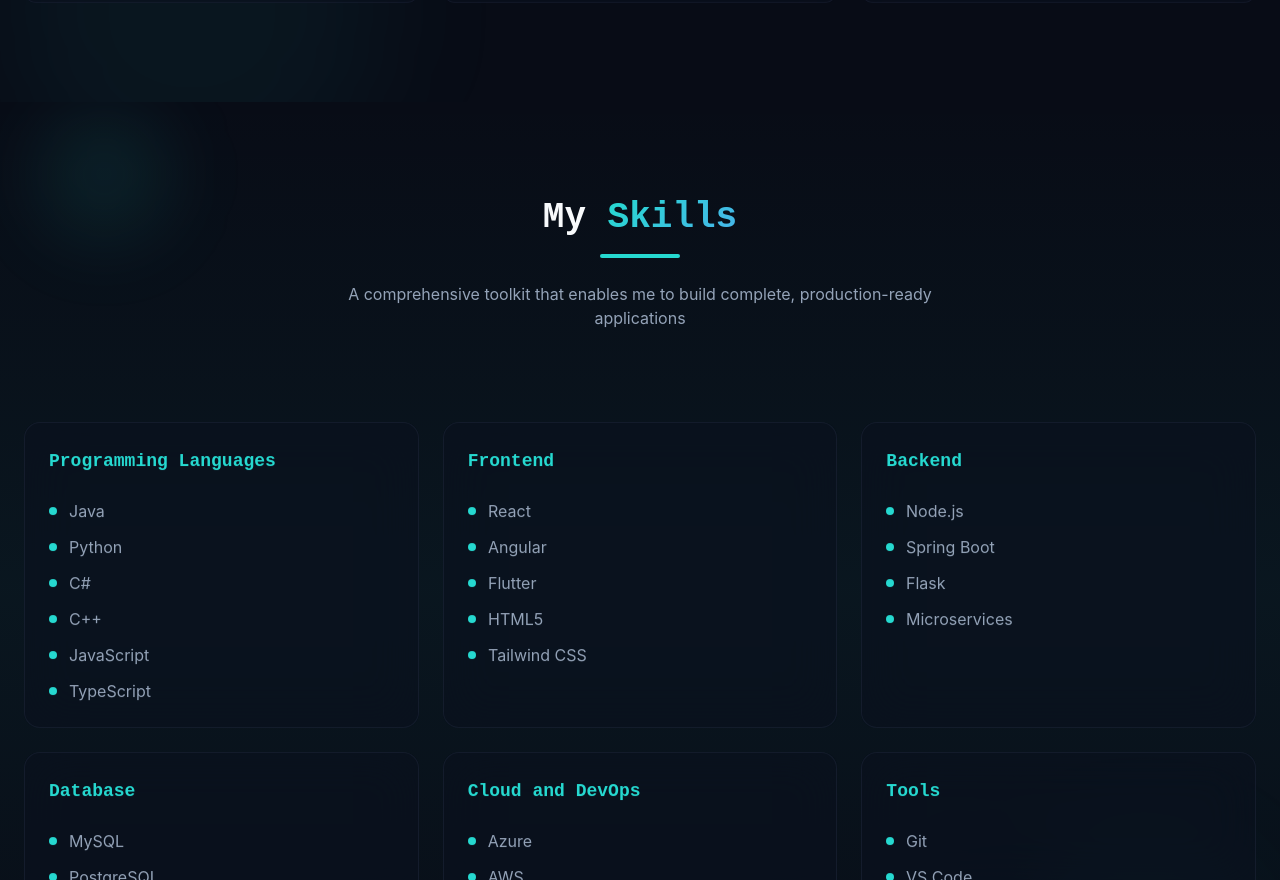
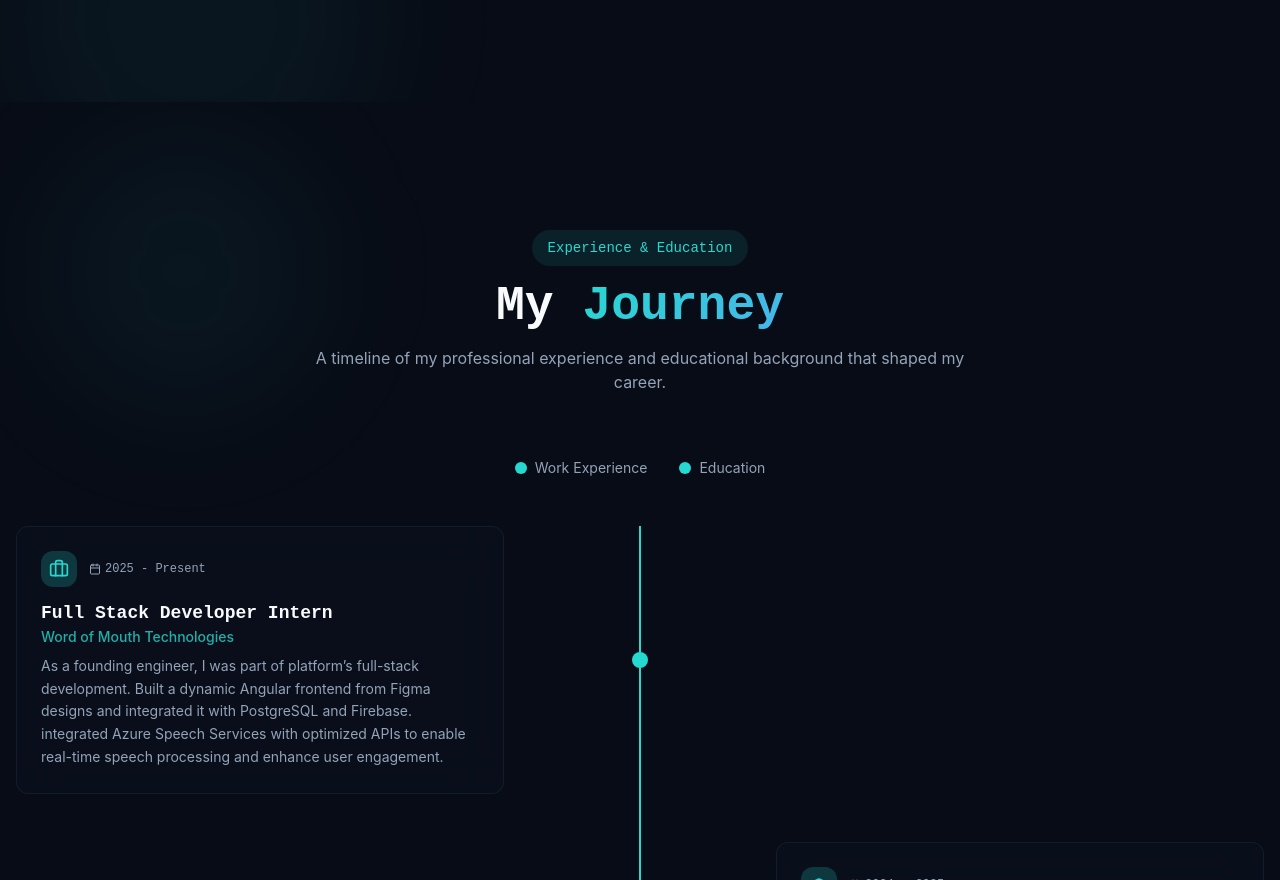
Before and after one commit to snehabejugam/My_Portfolio, a React (Vite) app: page / in a window 1280 px wide. Shown: the part 1920-2800 px from the top of the page. Built offline with nearby package versions, Linux system fonts and the light colour scheme; the HTML template or start-up script is replaced by a standard one.

Commit message:
Work experience and theme added

```diff
--- a/src/components/Hero.tsx
+++ b/src/components/Hero.tsx
@@ -152,7 +152,7 @@ const Hero = () => {
             className="flex flex-col sm:flex-row items-center justify-center gap-4 mb-12"
           >
             <motion.div whileHover={{ scale: 1.05 }} whileTap={{ scale: 0.95 }}>
-               <a href="#projects">
+               <a href="#timeline">
               <Button size="lg" className="group">
                 View My Work
                 <ArrowDown className="ml-2 h-4 w-4 group-hover:translate-y-1 transition-transform" />
--- a/src/components/Navbar.tsx
+++ b/src/components/Navbar.tsx
@@ -2,12 +2,13 @@ import { motion } from "framer-motion";
 import { Menu, X } from "lucide-react";
 import { useState } from "react";
 import { Button } from "../components/ui/button"
+import ThemeToggle from "../components/ThemeToggle";
 
 const navLinks = [
   { label: "About", href: "#about" },
-  { label: "Work Experience", href: "#contact" },
+  { label: "Work Experience", href: "#timeline" },
+  { label: "Projects", href: "#projects" },
   { label: "Skills", href: "#skills" },
-  { label: "Projects", href: "#projects" },
   { label: "Contact", href: "#contact" }
 ];
 
@@ -25,7 +26,7 @@ const Navbar = () => {
         <div className="flex items-center justify-between h-16">
           <a href="#" className="font-mono text-xl font-bold">
             <span className="text-primary">{"<"}</span>
-            SBejugam
+            SBejuagm
             <span className="text-primary">{" />"}</span>
           </a>
 
@@ -40,6 +41,7 @@ const Navbar = () => {
                 {link.label}
               </a>
             ))}
+            <ThemeToggle />
             {/* <Button size="sm">Hire Me</Button> */}
           </div>
 
--- /dev/null
+++ b/src/components/ThemeToggle.tsx
@@ -0,0 +1,54 @@
+import { Moon, Sun } from "lucide-react";
+import { useEffect, useState } from "react";
+import { motion } from "framer-motion";
+
+const ThemeToggle = () => {
+  const [isDark, setIsDark] = useState(true);
+
+  useEffect(() => {
+    const stored = localStorage.getItem("theme");
+    if (stored === "light") {
+      setIsDark(false);
+      document.documentElement.classList.remove("dark");
+    } else {
+      setIsDark(true);
+      document.documentElement.classList.add("dark");
+    }
+  }, []);
+
+  const toggleTheme = () => {
+    if (isDark) {
+      document.documentElement.classList.remove("dark");
+      localStorage.setItem("theme", "light");
+      setIsDark(false);
+    } else {
+      document.documentElement.classList.add("dark");
+      localStorage.setItem("theme", "dark");
+      setIsDark(true);
+    }
+  };
+
+  return (
+    <motion.button
+      whileHover={{ scale: 1.1 }}
+      whileTap={{ scale: 0.95 }}
+      onClick={toggleTheme}
+      className="relative p-2 rounded-full bg-secondary hover:bg-secondary/80 transition-colors"
+      aria-label="Toggle theme"
+    >
+      <motion.div
+        initial={false}
+        animate={{ rotate: isDark ? 0 : 180 }}
+        transition={{ duration: 0.3 }}
+      >
+        {isDark ? (
+          <Moon className="h-5 w-5 text-primary" />
+        ) : (
+          <Sun className="h-5 w-5 text-primary" />
+        )}
+      </motion.div>
+    </motion.button>
+  );
+};
+
+export default ThemeToggle;
--- a/src/components/Workexperience.tsx
+++ b/src/components/Workexperience.tsx
@@ -0,0 +1,199 @@
+import { motion, useScroll, useTransform } from "framer-motion";
+import { useRef } from "react";
+import { Briefcase, GraduationCap, Calendar } from "lucide-react";
+
+interface TimelineItem {
+  id: number;
+  title: string;
+  organization: string;
+  period: string;
+  description: string;
+  type: "work" | "education";
+}
+
+const timelineData: TimelineItem[] = [
+  {
+    id: 1,
+    title: "Full Stack Developer Intern",
+    organization: "Word of Mouth Technologies",
+    period: "2025 - Present",
+    description: "As a founding engineer, I was part of platform’s full-stack development. Built a dynamic Angular frontend from Figma designs and integrated it with PostgreSQL and Firebase. integrated Azure Speech Services with optimized APIs to enable real-time speech processing and enhance user engagement.",
+    type: "work",
+  },
+  {
+    id: 2,
+    title: "Master's in Computer Science",
+    organization: "Syracuse University",
+    period: "2024 - 2025",
+    description: "Specialized in Software Engineering and Machine Learning. Graduated with honors. Thesis focused on Computer Vision and TransGAN architecture.",
+    type: "education",
+  },
+  {
+    id: 3,
+    title: "Associate Software Engineer",
+    organization: "UnitedHealth Group",
+    period: "2022 - 2023",
+    description: "Part of team in building a standardized deployment framework to automate application releases across data and backend systems. Migrated the core UI from .NET to React. Worked closely with data teams to enhance backend APIs, frontend integrations, and automate data workflows using Airflow.",
+    type: "work",
+  },
+  {
+    id: 4,
+    title: "Bachelor's in Computer Science",
+    organization: "Keshav Memorial Institute of Technology",
+    period: "2018 - 2022",
+    description: "Core curriculum in algorithms, data structures, and software development, with a strong foundation in object-oriented programming, databases, and problem-solving techniques.",
+    type: "education",
+  },
+];
+
+const TimelineCard = ({ item, index }: { item: TimelineItem; index: number }) => {
+  const isLeft = index % 2 === 0;
+
+  return (
+    <motion.div
+      initial={{ opacity: 0, x: isLeft ? -50 : 50 }}
+      whileInView={{ opacity: 1, x: 0 }}
+      viewport={{ once: true, margin: "-100px" }}
+      transition={{ duration: 0.6, delay: index * 0.1 }}
+      className={`flex items-center w-full ${isLeft ? "md:flex-row" : "md:flex-row-reverse"} flex-row`}
+    >
+      {/* Content Card */}
+      <div className={`w-full md:w-5/12 ${isLeft ? "md:pr-8" : "md:pl-8"}`}>
+        <motion.div
+          whileHover={{ scale: 1.02, y: -5 }}
+          transition={{ type: "spring", stiffness: 300 }}
+          className="glass p-6 rounded-xl border border-border/50 hover:border-primary/50 transition-all duration-300 group"
+        >
+          <div className="flex items-center gap-3 mb-3">
+            <div className={`p-2 rounded-lg ${item.type === "work" ? "bg-primary/20" : "bg-accent/20"}`}>
+              {item.type === "work" ? (
+                <Briefcase className="w-5 h-5 text-primary" />
+              ) : (
+                <GraduationCap className="w-5 h-5 text-accent" />
+              )}
+            </div>
+            <span className="text-xs font-mono text-muted-foreground flex items-center gap-1">
+              <Calendar className="w-3 h-3" />
+              {item.period}
+            </span>
+          </div>
+
+          <h3 className="text-lg font-semibold text-foreground group-hover:text-primary transition-colors">
+            {item.title}
+          </h3>
+          <p className="text-primary/80 font-medium text-sm mb-2">{item.organization}</p>
+          <p className="text-muted-foreground text-sm leading-relaxed">{item.description}</p>
+        </motion.div>
+      </div>
+
+      {/* Timeline Node - Hidden on mobile, visible on md+ */}
+      <div className="hidden md:flex w-2/12 justify-center">
+        <motion.div
+          initial={{ scale: 0 }}
+          whileInView={{ scale: 1 }}
+          viewport={{ once: true }}
+          transition={{ duration: 0.4, delay: index * 0.1 + 0.2 }}
+          className="relative"
+        >
+          <div className={`w-4 h-4 rounded-full ${item.type === "work" ? "bg-primary" : "bg-accent"} z-10 relative`}>
+            <motion.div
+              animate={{ scale: [1, 1.5, 1], opacity: [0.5, 0, 0.5] }}
+              transition={{ duration: 2, repeat: Infinity }}
+              className={`absolute inset-0 rounded-full ${item.type === "work" ? "bg-primary" : "bg-accent"}`}
+            />
+          </div>
+        </motion.div>
+      </div>
+
+      {/* Empty space for alignment on desktop */}
+      <div className="hidden md:block w-5/12" />
+    </motion.div>
+  );
+};
+
+const Timeline = () => {
+  const ref = useRef<HTMLElement>(null);
+  const { scrollYProgress } = useScroll({
+    target: ref,
+    offset: ["start end", "end start"],
+  });
+
+  const lineHeight = useTransform(scrollYProgress, [0, 1], ["0%", "100%"]);
+
+  return (
+    <section ref={ref} id="timeline" className="py-20 md:py-32 relative overflow-hidden">
+      {/* Background Elements */}
+      <motion.div
+        style={{ y: useTransform(scrollYProgress, [0, 1], [0, -100]) }}
+        className="absolute top-20 left-10 w-72 h-72 bg-primary/5 rounded-full blur-3xl"
+      />
+      <motion.div
+        style={{ y: useTransform(scrollYProgress, [0, 1], [0, 100]) }}
+        className="absolute bottom-20 right-10 w-96 h-96 bg-accent/5 rounded-full blur-3xl"
+      />
+
+      <div className="container mx-auto px-4 relative z-10">
+        {/* Section Header */}
+        <motion.div
+          initial={{ opacity: 0, y: 30 }}
+          whileInView={{ opacity: 1, y: 0 }}
+          viewport={{ once: true }}
+          transition={{ duration: 0.6 }}
+          className="text-center mb-16"
+        >
+          <motion.span
+            initial={{ opacity: 0, scale: 0.8 }}
+            whileInView={{ opacity: 1, scale: 1 }}
+            viewport={{ once: true }}
+            className="inline-block px-4 py-2 rounded-full bg-primary/10 text-primary text-sm font-mono mb-4"
+          >
+            Experience & Education
+          </motion.span>
+          <h2 className="text-3xl md:text-4xl lg:text-5xl font-bold text-foreground mb-4">
+            My <span className="text-gradient">Journey</span>
+          </h2>
+          <p className="text-muted-foreground max-w-2xl mx-auto">
+            A timeline of my professional experience and educational background that shaped my career.
+          </p>
+        </motion.div>
+
+        {/* Legend */}
+        <motion.div
+          initial={{ opacity: 0, y: 20 }}
+          whileInView={{ opacity: 1, y: 0 }}
+          viewport={{ once: true }}
+          className="flex justify-center gap-8 mb-12"
+        >
+          <div className="flex items-center gap-2">
+            <div className="w-3 h-3 rounded-full bg-primary" />
+            <span className="text-sm text-muted-foreground">Work Experience</span>
+          </div>
+          <div className="flex items-center gap-2">
+            <div className="w-3 h-3 rounded-full bg-accent" />
+            <span className="text-sm text-muted-foreground">Education</span>
+          </div>
+        </motion.div>
+
+        {/* Timeline Container */}
+        <div className="relative">
+          {/* Vertical Line - Hidden on mobile */}
+          <div className="hidden md:block absolute left-1/2 transform -translate-x-1/2 w-0.5 h-full bg-border/30">
+            <motion.div
+              style={{ height: lineHeight }}
+              className="w-full bg-gradient-to-b from-primary via-accent to-primary"
+            />
+          </div>
+
+          {/* Timeline Items */}
+          <div className="space-y-8 md:space-y-12">
+            {timelineData.map((item, index) => (
+              <TimelineCard key={item.id} item={item} index={index} />
+            ))}
+          </div>
+        </div>
+      </div>
+    </section>
+  );
+};
+
+export default Timeline;
--- a/src/index.css
+++ b/src/index.css
@@ -6,53 +6,55 @@
 
 @layer base {
   :root {
-    --background: 222 47% 6%;
-    --foreground: 210 40% 98%;
+    /* Light mode - Rustic Charm */
+    --background: 30 25% 96%;
+    --foreground: 25 30% 15%;
 
-    --card: 222 47% 8%;
-    --card-foreground: 210 40% 98%;
+    --card: 35 30% 92%;
+    --card-foreground: 25 30% 15%;
 
-    --popover: 222 47% 8%;
-    --popover-foreground: 210 40% 98%;
+    --popover: 35 30% 92%;
+    --popover-foreground: 25 30% 15%;
 
-    --primary: 177 70% 50%;
-    --primary-foreground: 222 47% 6%;
+    --primary: 16 65% 45%;
+    --primary-foreground: 35 30% 96%;
 
-    --secondary: 222 30% 14%;
-    --secondary-foreground: 210 40% 98%;
+    --secondary: 35 25% 85%;
+    --secondary-foreground: 25 30% 20%;
 
-    --muted: 222 30% 14%;
-    --muted-foreground: 215 20% 65%;
+    --muted: 35 20% 88%;
+    --muted-foreground: 25 15% 45%;
 
-    --accent: 177 70% 50%;
-    --accent-foreground: 222 47% 6%;
+    --accent: 142 35% 35%;
+    --accent-foreground: 35 30% 96%;
 
-    --destructive: 0 84% 60%;
-    --destructive-foreground: 210 40% 98%;
+    --destructive: 0 65% 50%;
+    --destructive-foreground: 35 30% 96%;
 
-    --border: 222 30% 18%;
-    --input: 222 30% 18%;
-    --ring: 177 70% 50%;
+    --border: 30 20% 80%;
+    --input: 30 20% 80%;
+    --ring: 16 65% 45%;
 
     --radius: 0.75rem;
 
-    /* Custom tokens */
-    --gradient-primary: linear-gradient(135deg, hsl(177 70% 50%), hsl(200 80% 60%));
-    --gradient-card: linear-gradient(145deg, hsl(222 47% 10%), hsl(222 47% 6%));
-    --shadow-glow: 0 0 40px hsl(177 70% 50% / 0.15);
-    --shadow-card: 0 8px 32px hsl(222 47% 4% / 0.5);
+    /* Custom tokens - Rustic Charm */
+    --gradient-primary: linear-gradient(135deg, hsl(16 65% 45%), hsl(25 55% 55%));
+    --gradient-card: linear-gradient(145deg, hsl(35 30% 94%), hsl(35 30% 90%));
+    --shadow-glow: 0 0 40px hsl(16 65% 45% / 0.2);
+    --shadow-card: 0 8px 32px hsl(25 30% 20% / 0.1);
 
-    --sidebar-background: 222 47% 8%;
-    --sidebar-foreground: 210 40% 98%;
-    --sidebar-primary: 177 70% 50%;
-    --sidebar-primary-foreground: 222 47% 6%;
-    --sidebar-accent: 222 30% 14%;
-    --sidebar-accent-foreground: 210 40% 98%;
-    --sidebar-border: 222 30% 18%;
-    --sidebar-ring: 177 70% 50%;
+    --sidebar-background: 35 30% 92%;
+    --sidebar-foreground: 25 30% 15%;
+    --sidebar-primary: 16 65% 45%;
+    --sidebar-primary-foreground: 35 30% 96%;
+    --sidebar-accent: 35 25% 85%;
+    --sidebar-accent-foreground: 25 30% 20%;
+    --sidebar-border: 30 20% 80%;
+    --sidebar-ring: 16 65% 45%;
   }
 
   .dark {
+    /* Dark mode - Original Teal/Cyan theme */
     --background: 222 47% 6%;
     --foreground: 210 40% 98%;
 
@@ -80,6 +82,12 @@
     --border: 222 30% 18%;
     --input: 222 30% 18%;
     --ring: 177 70% 50%;
+
+    /* Custom tokens - Dark mode */
+    --gradient-primary: linear-gradient(135deg, hsl(177 70% 50%), hsl(200 80% 60%));
+    --gradient-card: linear-gradient(145deg, hsl(222 47% 10%), hsl(222 47% 6%));
+    --shadow-glow: 0 0 40px hsl(177 70% 50% / 0.15);
+    --shadow-card: 0 8px 32px hsl(222 47% 4% / 0.5);
 
     --sidebar-background: 222 47% 8%;
     --sidebar-foreground: 210 40% 98%;
--- a/src/pages/Index.tsx
+++ b/src/pages/Index.tsx
@@ -5,6 +5,7 @@ import Skills from "../components/Skills";
 import Projects from "../components/Projects";
 import Contact from "../components/Contact";
 import Footer from "../components/Footer";
+import  Timeline from "../components/Workexperience";
 
 const Index = () => {
   return (
@@ -12,8 +13,9 @@ const Index = () => {
       <Navbar />
       <Hero />
       <About />
+      <Timeline />
+      <Projects />
       <Skills />
-      <Projects />
       <Contact />
       <Footer />
     </div>
```
